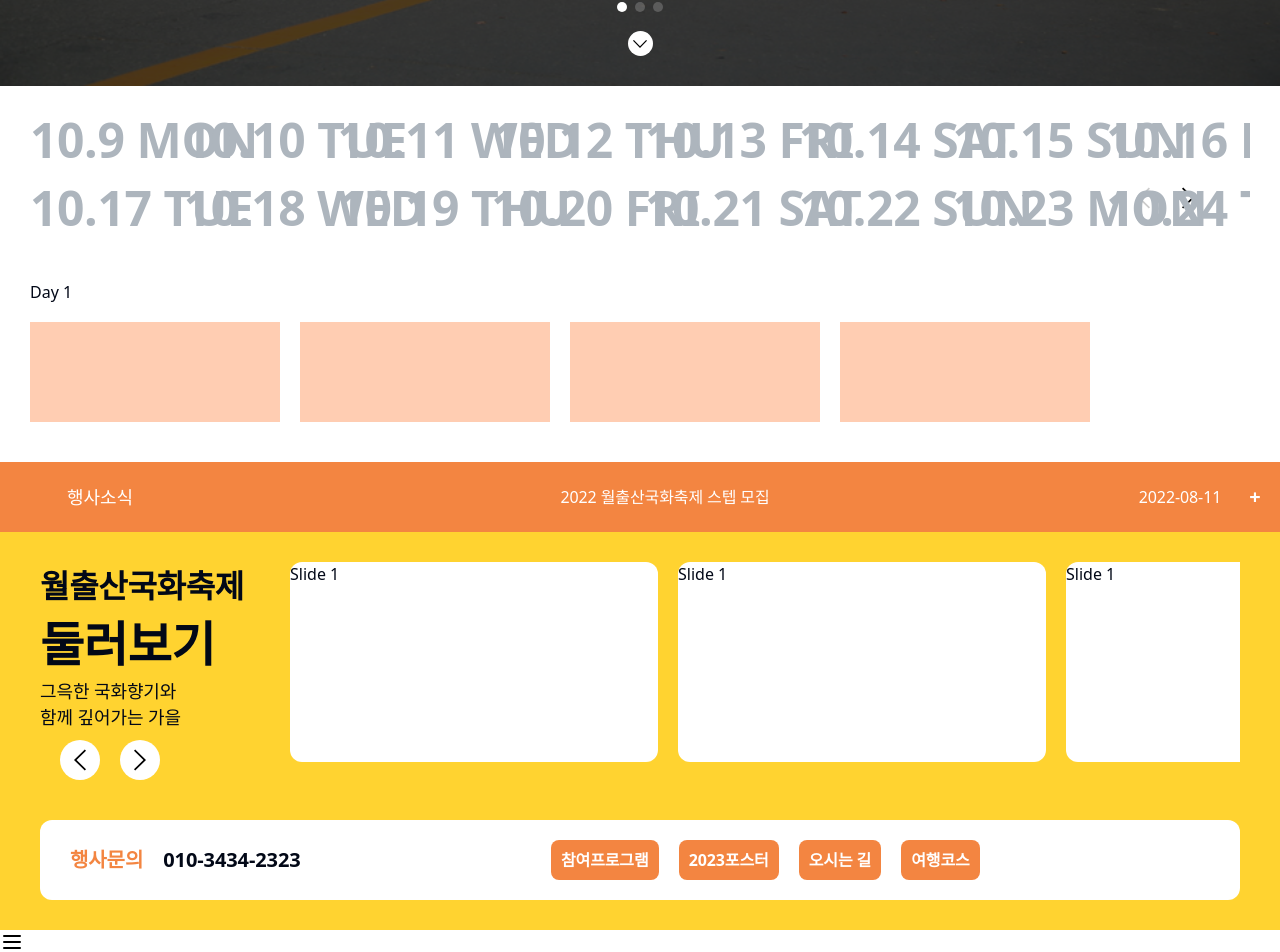
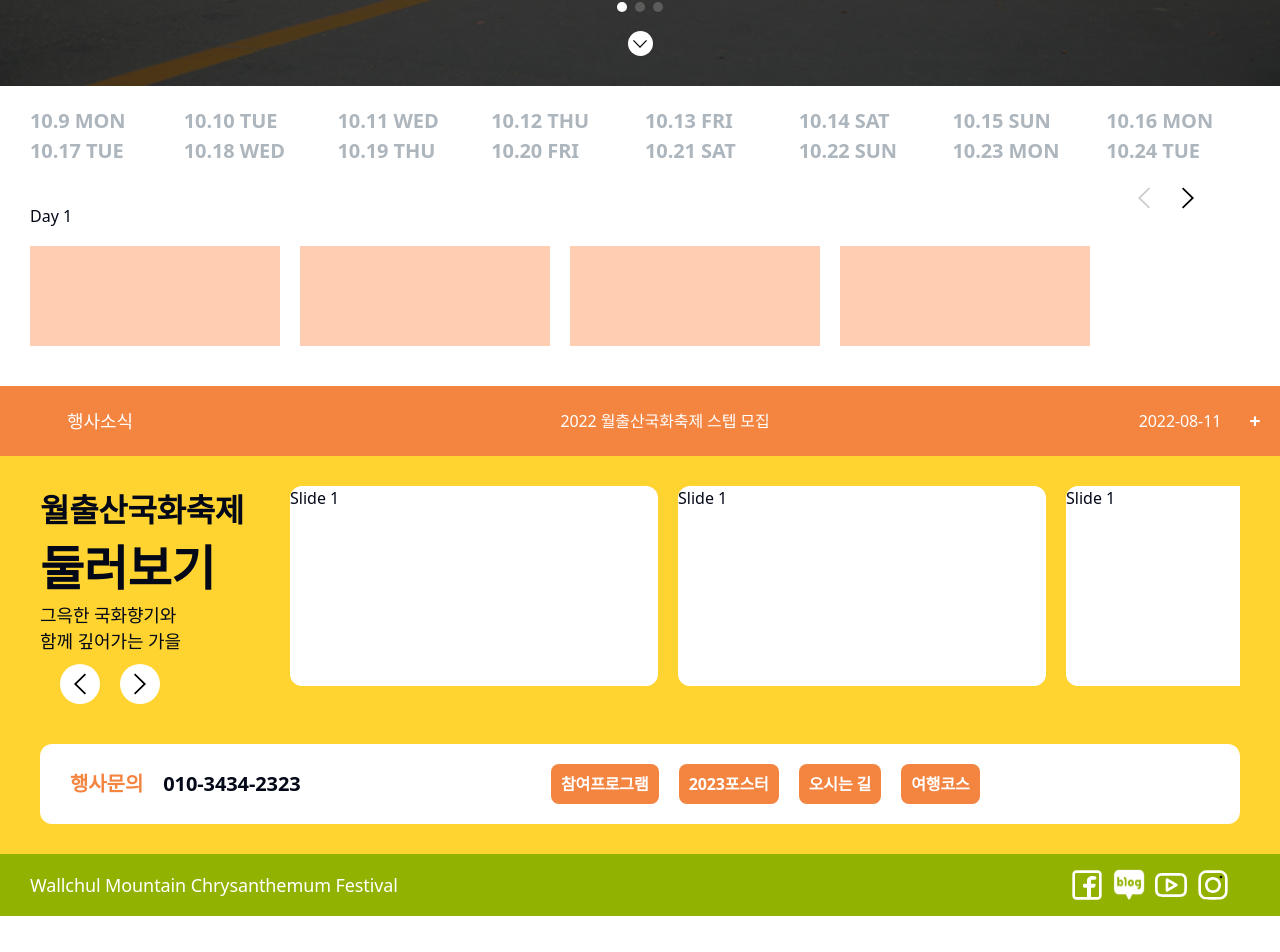
Before and after one commit to guesung/Yakukhwa, a Next.js app: page / in a window 1280 px wide. Shown: the part 776-1728 px from the top of the page. Built offline with nearby package versions, Linux system fonts and the light colour scheme.

Commit message:
feat : poster 모달 구현

```diff
--- a/src/app/components/main/InfoSection.tsx
+++ b/src/app/components/main/InfoSection.tsx
@@ -92,21 +92,14 @@
           </p>
           <div className="text-title4 flex pc:gap-20 mobile:gap-10 grow justify-center">
             {InfoLinkList.map((linkItem) => (
-              <Link
-                href={linkItem.path}
-                className="bg-orange px-10 py-5 text-white rounded-lg"
+              <div
+                className="bg-orange px-10 py-5 text-white rounded-lg cursor-pointer"
                 key={linkItem.name}
               >
-                {linkItem.name}
-              </Link>
-            ))}
-          </div>
-        </div>
-      </article>
-
+                {linkItem.name === "2023포스터" ? (
                   <Sheet>
                     <SheetTrigger asChild>
-          <Icon id="menu" onClick={() => setOpen(true)} />
+                      <p onClick={() => setOpen(true)}>2023포스터</p>
                     </SheetTrigger>
 
                     {open && (
@@ -120,6 +113,16 @@
                       </Modal>
                     )}
                   </Sheet>
+                ) : (
+                  <Link href={linkItem.path} key={linkItem.name}>
+                    {linkItem.name}
+                  </Link>
+                )}
+              </div>
+            ))}
+          </div>
+        </div>
+      </article>
     </section>
   );
 }
--- a/src/app/components/main/ScheduleSection.tsx
+++ b/src/app/components/main/ScheduleSection.tsx
@@ -28,7 +28,7 @@
                     <p
                       key={date}
                       className={cn(
-                        "text-title1 text-gray-6 whitespace-nowrap",
+                        "text-title4 text-gray-6 whitespace-nowrap",
                         {
                           "row-start-1": index < 8,
                           "row-start-2": index >= 8,
--- a/src/components/Poster.tsx
+++ /dev/null
@@ -1,14 +0,0 @@
-import Image from "next/image";
-
-export default function Poster() {
-  return (
-    <main className="flex justify-center py-50">
-      <Image
-        src="/images/poster_2023.jpeg"
-        width={1000}
-        height={100}
-        alt="poster"
-      />
-    </main>
-  );
-}
```
Lines whose indentation alone changed are shown as unchanged.
